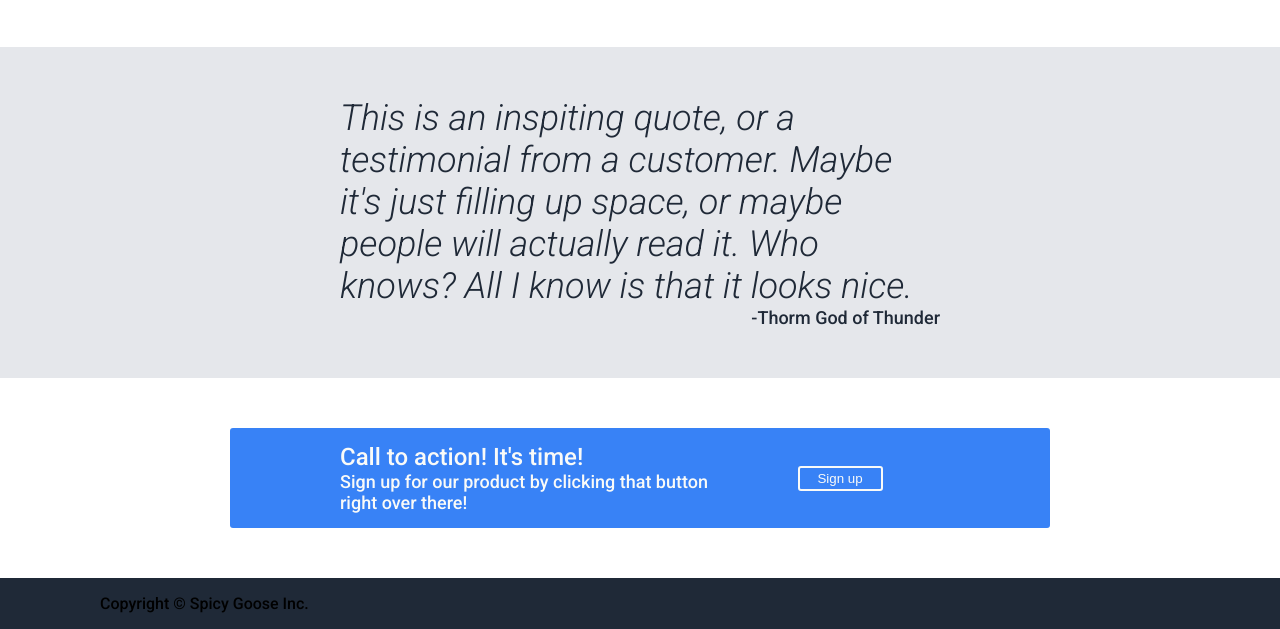
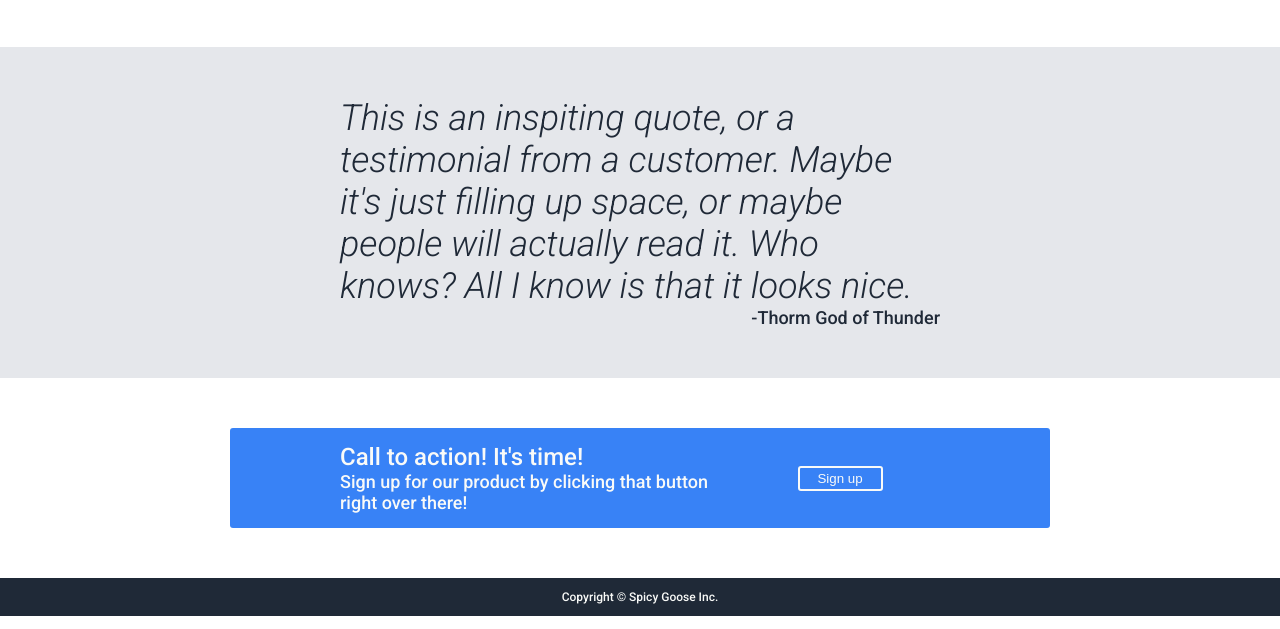
Before and after one commit to spicy-goose/clothing-store-example, a plain HTML site: page index.html in a window 1280 px wide. Shown: the part 638-1267 px from the top of the page. Drawn offline with Linux system fonts and the light colour scheme.

Commit message:
Add style to footer section

```diff
--- a/styles.css
+++ b/styles.css
@@ -197,6 +197,16 @@ li{
     border: solid 2px;
 
 }
+
+/*style footer*/
+.footer{
+    display: flex;
+    justify-content: center;
+    align-items: center;
+    color: #F9FAF8;
+    font-size: 12px;
+}
+
 /*add background colors*/
 .header,
 .content1,
```
